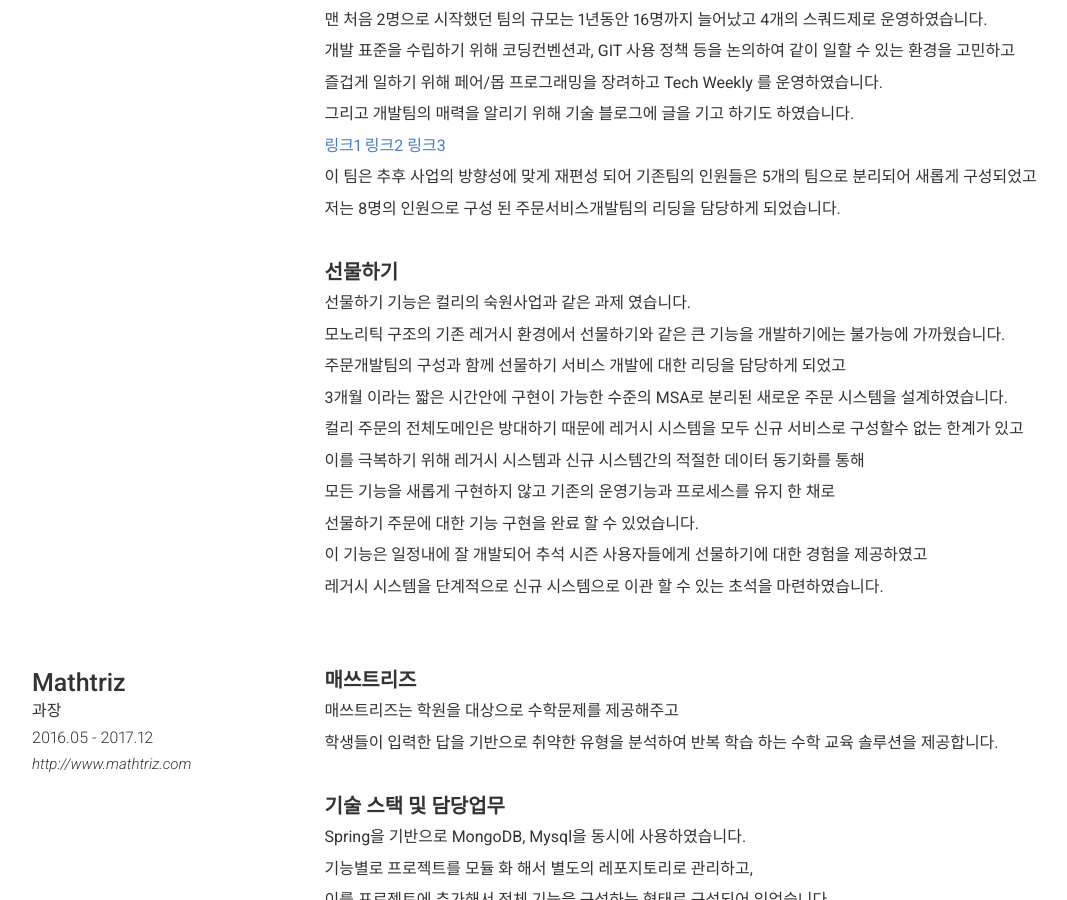
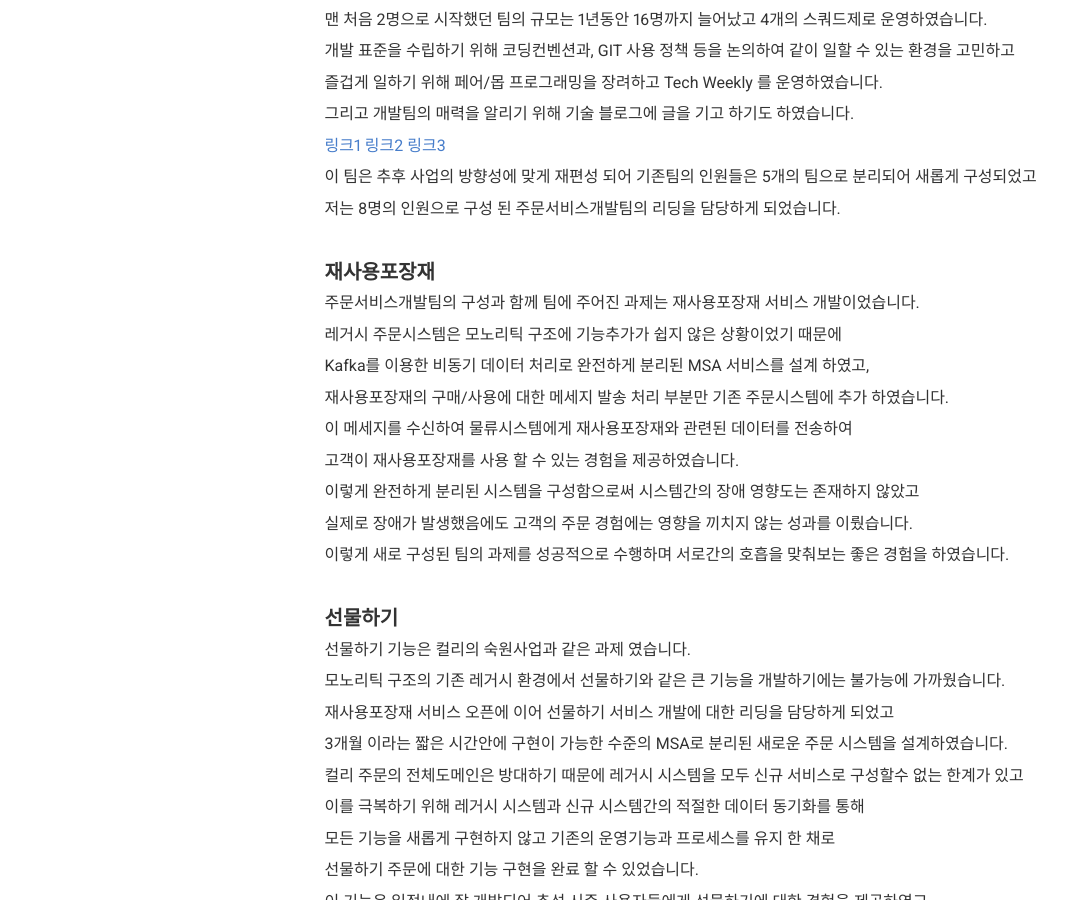
Before and after one commit to hi-phen/hi-phen.github.io, a Jekyll site: the page built from index.md, in a window 1280 px wide and 900 px high, scrolled down 3811 px. Shown: the whole window, without its empty margins (38-1105 px from the left). Built offline with Jekyll 4.4.1, drawn with Linux system fonts in a browser that asks for light colours; nearby versions of some CDN libraries.

Commit message:
재사용포장재 서비스 경험 추가

```diff
--- a/_data/content.yml
+++ b/_data/content.yml
@@ -215,13 +215,35 @@
 
         <br/>
 
+        ## **재사용포장재**
+
+        주문서비스개발팀의 구성과 함께 팀에 주어진 과제는 재사용포장재 서비스 개발이었습니다.
+
+        레거시 주문시스템은 모노리틱 구조에 기능추가가 쉽지 않은 상황이었기 때문에
+
+        Kafka를 이용한 비동기 데이터 처리로 완전하게 분리된 MSA 서비스를 설계 하였고,
+
+        재사용포장재의 구매/사용에 대한 메세지 발송 처리 부분만 기존 주문시스템에 추가 하였습니다.
+
+        이 메세지를 수신하여 물류시스템에게 재사용포장재와 관련된 데이터를 전송하여
+
+        고객이 재사용포장재를 사용 할 수 있는 경험을 제공하였습니다.
+
+        이렇게 완전하게 분리된 시스템을 구성함으로써 시스템간의 장애 영향도는 존재하지 않았고
+
+        실제로 장애가 발생했음에도 고객의 주문 경험에는 영향을 끼치지 않는 성과를 이뤘습니다.
+
+        이렇게 새로 구성된 팀의 과제를 성공적으로 수행하며 서로간의 호흡을 맞춰보는 좋은 경험을 하였습니다.
+
+        <br/>
+
         ## **선물하기**
 
         선물하기 기능은 컬리의 숙원사업과 같은 과제 였습니다.
 
         모노리틱 구조의 기존 레거시 환경에서 선물하기와 같은 큰 기능을 개발하기에는 불가능에 가까웠습니다.
 
-        주문개발팀의 구성과 함께 선물하기 서비스 개발에 대한 리딩을 담당하게 되었고
+        재사용포장재 서비스 오픈에 이어 선물하기 서비스 개발에 대한 리딩을 담당하게 되었고
 
         3개월 이라는 짧은 시간안에 구현이 가능한 수준의 MSA로 분리된 새로운 주문 시스템을 설계하였습니다.
 
```
